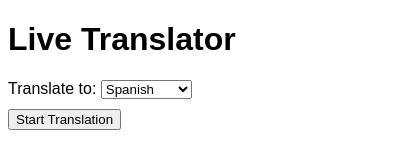
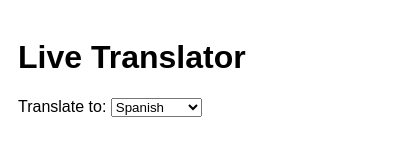
Before and after one commit to Navneet-Mishra-27/Live-Translator, a browser extension: page popup.html in a window 400 px wide. Drawn offline with Linux system fonts and the light colour scheme.

Commit message:
Update popup.html

```diff
--- a/popup.html
+++ b/popup.html
@@ -1,11 +1,12 @@
 <!DOCTYPE html>
 <html>
 <head>
-  <title>Live Translator</title>
+  <title>Live Translator Settings</title>
   <style>
     body {
       font-family: sans-serif;
       width: 250px;
+      padding: 10px;
     }
     #controls, #status {
       margin-bottom: 10px;
@@ -28,7 +29,6 @@
       <option value="Chinese">Chinese</option>
     </select>
   </div>
-  <button id="start-button">Start Translation</button>
   <div id="status"></div>
   <script src="popup.js"></script>
 </body>
```
